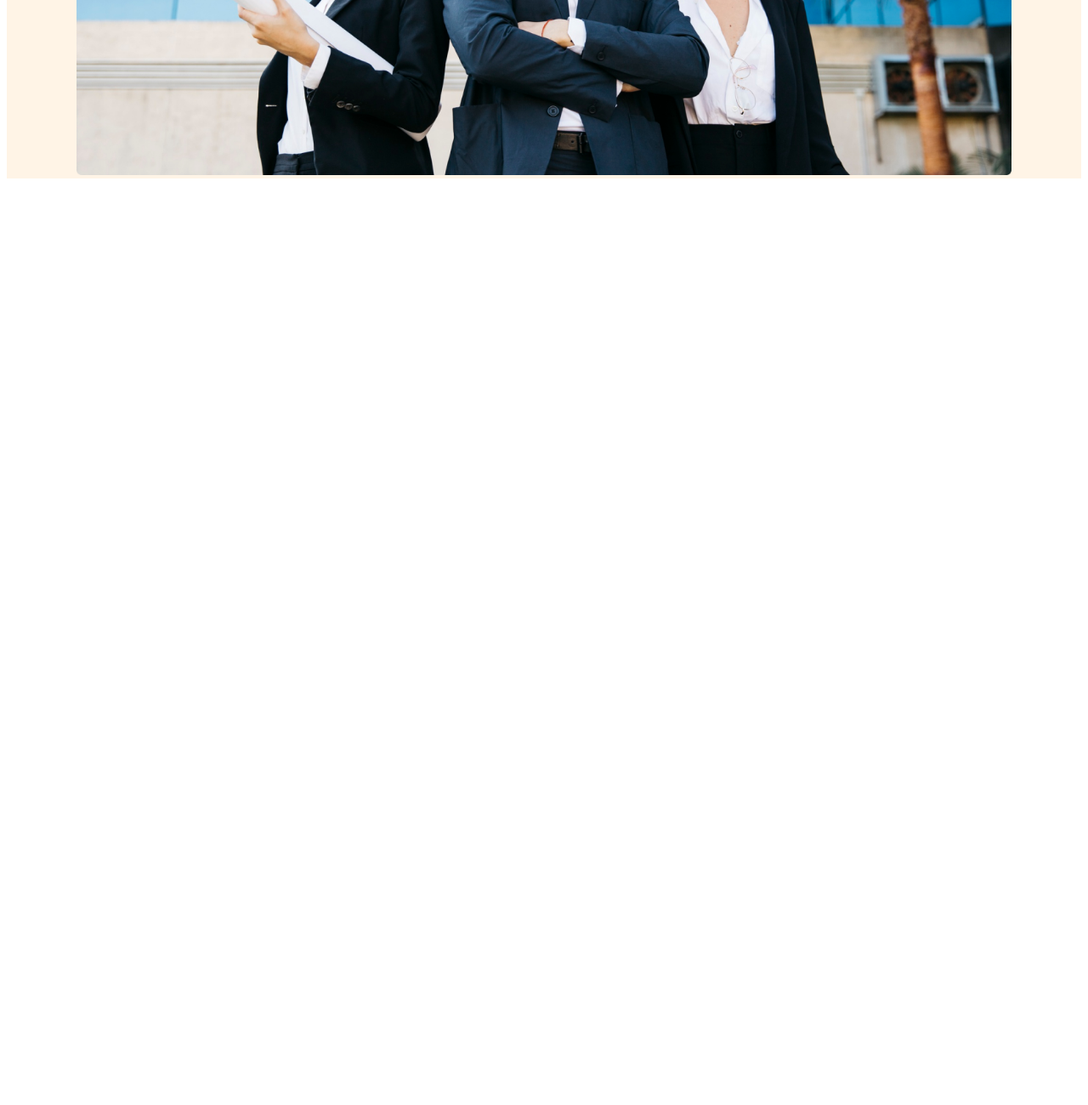
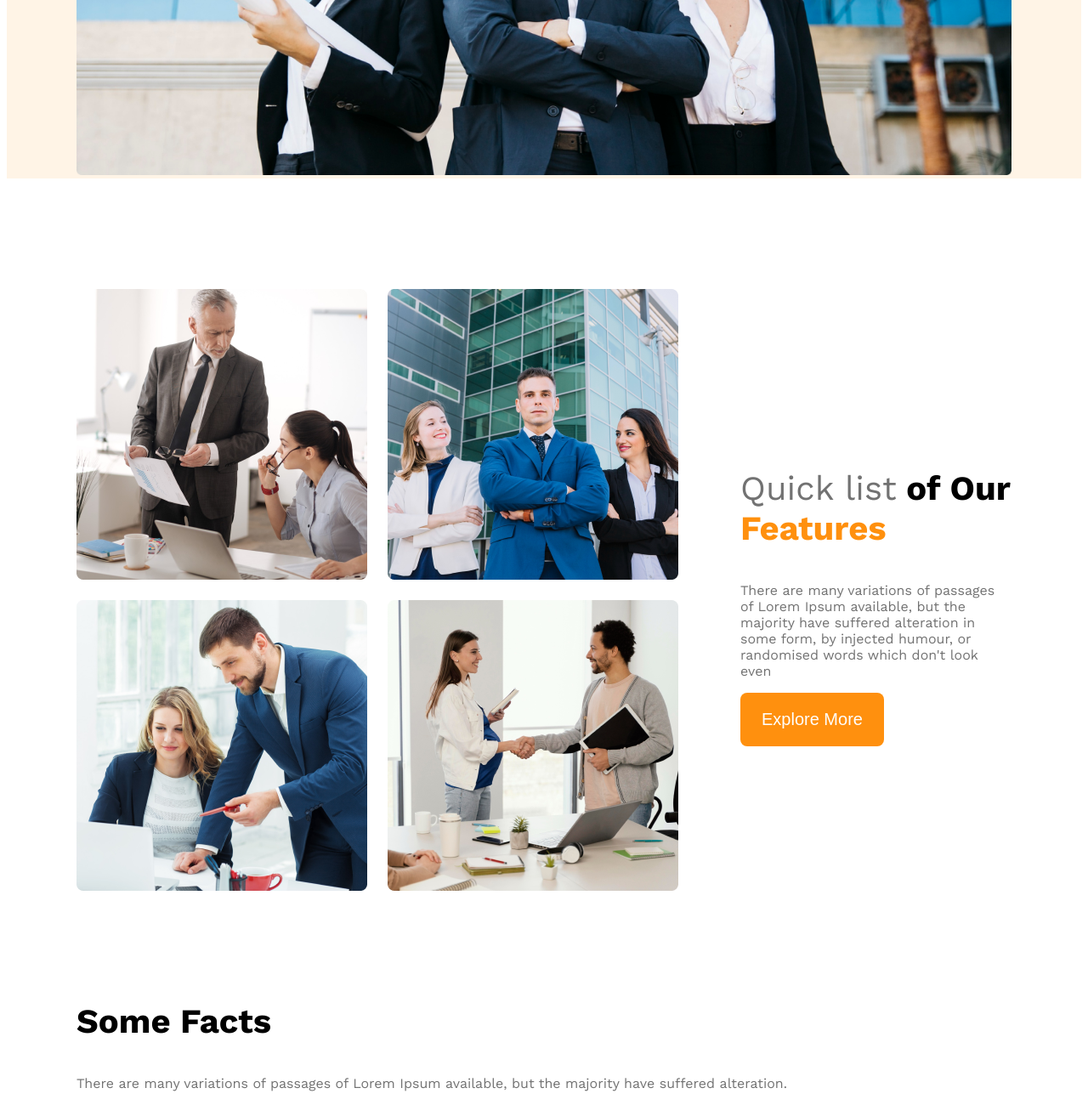
Before and after one commit to samiul-alim12/g3-architect-website, a plain HTML site: page index.htm in a window 1280 px wide. Shown: the part 868-2168 px from the top of the page at 85% size. Before the commit the page ends 1086 px from the top, so only its background shows below. Drawn offline with nearby package versions, Linux system fonts and the light colour scheme.

Commit message:
added team section responsive

```diff
--- a/index.htm
+++ b/index.htm
@@ -28,7 +28,23 @@
         </div>
     </header>
     <main>
-
+        <section class="team-features display-flex">
+            <div class="team-image">
+                <img src="images/team1.png" alt="">
+                <img src="images/team2.png" alt="">
+                <img src="images/team3.png" alt="">
+                <img src="images/team4.png" alt="">
+            </div>
+            <div class="team-feature-description">
+                <h3 class="team-title"><span id="quick-list" class=" dark-3">Quick list</span> of Our <span class="feature">Features</span></h3>
+                <p class=" team details dark-3">There are many variations of passages of Lorem Ipsum available, but the majority have suffered alteration in some form, by injected humour, or randomised words which don't look even</p>
+                <button class="btn-explore-more">Explore More</button>
+            </div>
+        </section>
+        <section>
+            <h3 class="facts-title team-title">Some Facts</h3>
+            <p class="facts-details dark-3">There are many variations of passages of Lorem Ipsum available, but the majority have suffered alteration.</p>
+        </section>
     </main>
     <footer>
 
--- a/styles/style.css
+++ b/styles/style.css
@@ -6,6 +6,10 @@
   font-style: normal;
 }
 /* shared style */
+main{
+    max-width: 1100px;
+    margin: 0px auto;
+}
 .display-flex{
     display: flex;
 }
@@ -66,6 +70,8 @@
 }
 .banner-img{
     max-width: 1100px;
+    width: 100%;
+    margin: 0 auto;
 }
 .banner-title{
     font-size: 4rem;
@@ -74,13 +80,59 @@
 .banner-details{
     font-size: 1rem;
 }
-
-/* header responsive */
+/* team */
+.team-image{
+    display: grid;
+    grid-template-columns: repeat(2, 1fr);
+    gap: 24px;
+}
+.team-features{
+    margin: 130px 0px;
+    align-items: center;
+}
+.team-feature-description{
+    margin-left: 73px;
+}
+.team-details{
+    font-size: 1rem;
+}
+#quick-list{
+    font-weight: 400;
+}
+.team-title{
+    font-size: 2.5rem;
+    font-weight: 700;
+}
+.feature{
+    color: #FF900E;
+}
+/* responsive for mobile device */
 @media screen and (max-width:576px) {
+    /* header */
     .navbar, .navbar-links{
         flex-direction: column;
     }
     .banner-img{
         width: 100%;
     }
+    /* team */
+    .team-features{
+        flex-direction: column;
+    }
+    .team-feature-description{
+        margin-left: 20px;
+    }
+    .team-image{
+        grid-template-columns: repeat(1, 1fr);
+    }
 }
+
+/* responsive for tablet */
+@media screen and (min-width:577px) and (max-width:992px) {
+    .navbar, .navbar-links{
+        flex-direction: column;
+    }
+    .team-features{
+        flex-direction: column;
+    }
+}
```
